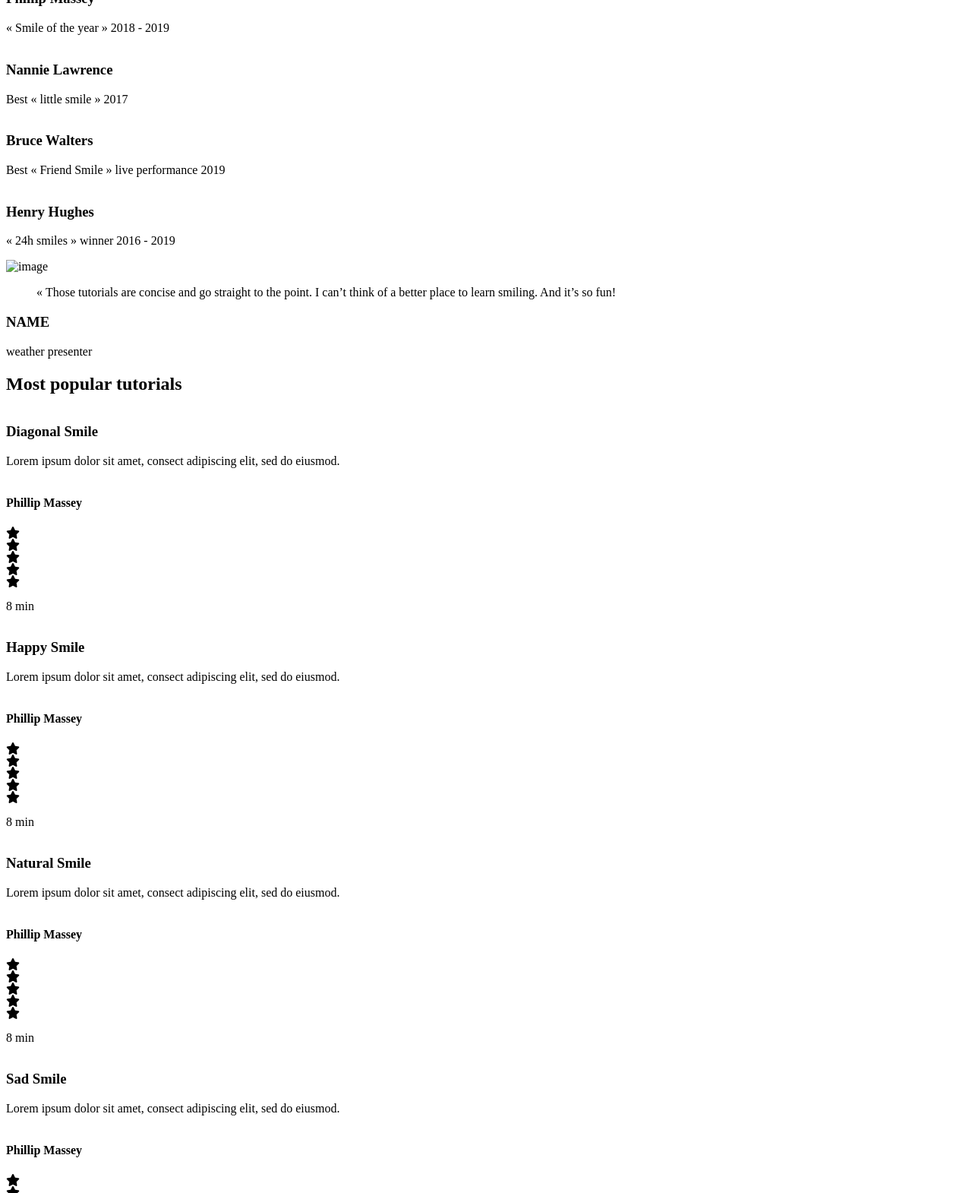
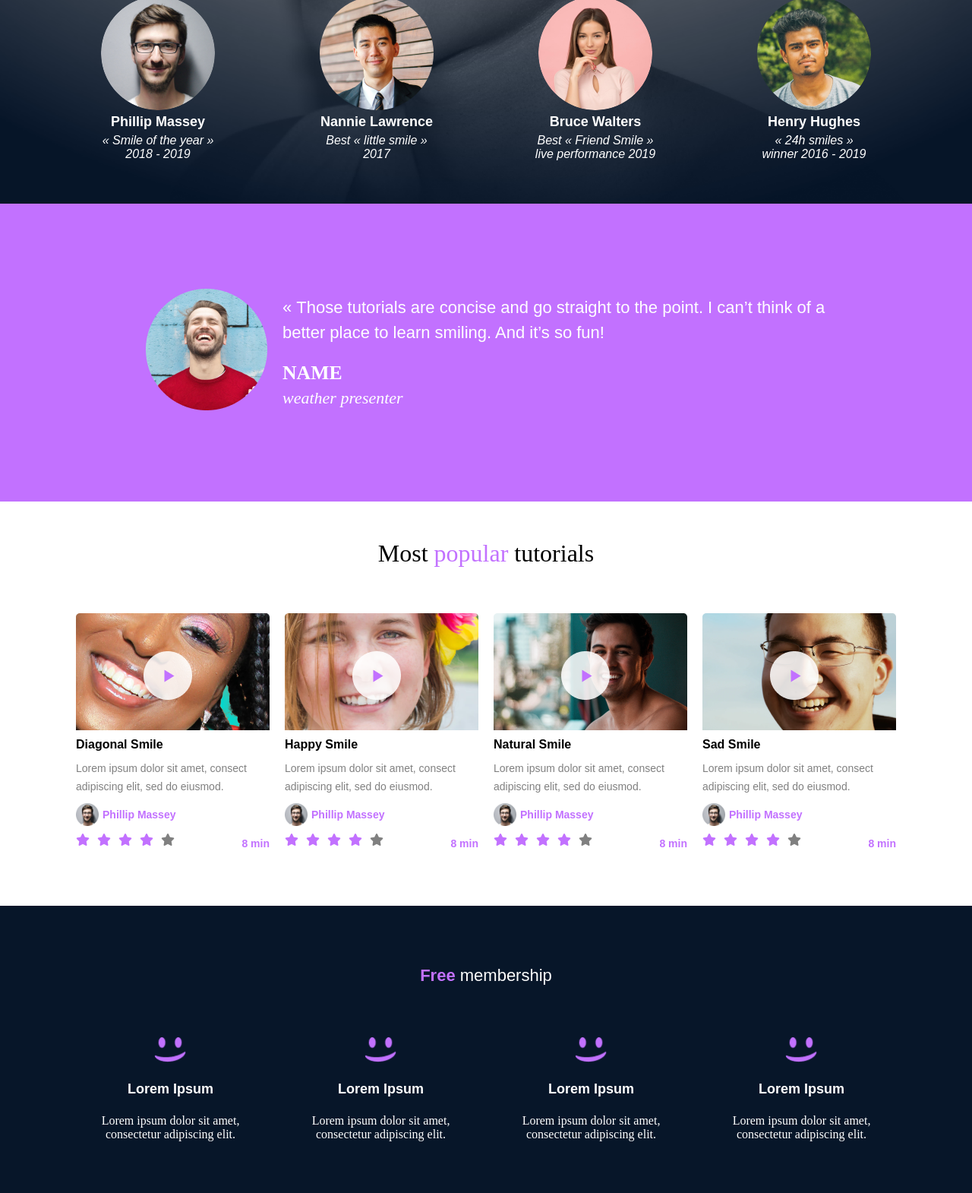
Before and after one commit to mohamedlazaar/alx_html_css, a plain HTML site: page css_advanced/index.html in a window 1280 px wide. Shown: the part 532-2102 px from the top of the page at 76% size. Drawn offline with Linux system fonts and the light colour scheme.

Commit message:
completing the alx_html_css test website

```diff
--- a/css_advanced/index.html
+++ b/css_advanced/index.html
@@ -1,16 +1,19 @@
-!DOCTYPE html>
+<!DOCTYPE html>
 <html lang="en">
 <head>
     <meta charset="UTF-8">
     <meta name="viewport" content="width=device-width, initial-scale=1.0">
     <script src="https://kit.fontawesome.com/4a2b055604.js" crossorigin="anonymous"></script>
     <link rel="stylesheet" href="styles.css">
+    <link rel="preconnect" href="https://fonts.googleapis.com">
+<link rel="preconnect" href="https://fonts.gstatic.com" crossorigin>
+<link href="https://fonts.googleapis.com/css2?family=Source+Code+Pro:ital,wght@0,200..900;1,200..900&display=swap" rel="stylesheet">
     <title>Document</title>
 </head>
 <body>
     <header>
         <nav>
-            <img src="https://fakeimg.pl/250x250?text=Sample+Logo" alt="logo">
+            <img src="images/logo.png" alt="logo">
 
             <ul>
                 <li><a href="#">COURSE</a></li>
@@ -18,195 +21,213 @@
                 <li><a href="#">LOGIN</a></li>
             </ul>
         </nav>
-
-    </header>
-    <main>
-        <section>
+        <section class="first_section">
+            <div class="get_schooled">
+                <h1>Get schooled</h1>
                 <div>
-                <h1>Get schooled</h1>
                    <span>SMILES</span>
                 <span>GRIN</span>
                 <span>LAUGH</span>
+                </div>
+
                 <button>REGISTER FOR FREE</button>
             </div>
-            <div>
-                <h2>Learn from the pros</h2>
+            <div class="pros">
+                <h2><span>Learn</span> from the pros</h2>
                 <div>
                     <div>
-                        <img src="./images/1 (3).png" alt="">
+                        <img src="images/1.png" alt="">
                         <h3>Phillip Massey</h3>
-                        <p>« Smile of the year » 2018 - 2019</p>
+                        <p>« Smile of the year »<br> 2018 - 2019</p>
                     </div>
                     <div>
-                        <img src="./images/6.png" alt="">
+                        <img src="images/2.png" alt="">
                         <h3>Nannie Lawrence</h3>
-                        <p>Best « little smile » 2017</p>
+                        <p>Best « little smile »<br> 2017</p>
                     </div>
                     <div>
-                        <img src="./images/7.png" alt="">
+                        <img src="images/3.png" alt="">
                         <h3>Bruce Walters</h3>
-                        <p>Best « Friend Smile » live performance 2019</p>
+                        <p>Best « Friend Smile »<br> live performance 2019</p>
                     </div>
                     <div>
-                        <img src="./images/8.png" alt="">
+                        <img src="images/4.png" alt="">
                         <h3>Henry Hughes</h3>
-                        <p>« 24h smiles » winner 2016 - 2019</p>
+                        <p>« 24h smiles »<br> winner 2016 - 2019</p>
                     </div>
                 </div>
             </div>
         </section>
-        <section>
+    </header>
+    <main>
+
+        <section class="section_2">
+            <div class="section_2_container">
                  <div>
-                <img src="./images/Bitmap.png" alt="image">
+                <img src="./images/5.png" alt="image">
             </div>
             <div>
                 <blockquote>« Those tutorials are concise and go straight to the point. I can’t think of a better place to learn smiling. And it’s so fun!</blockquote>
+                <div>
                        <h3>NAME</h3>
                 <P>weather presenter</P>
                 </div>
+
+            </div>
+            </div>
+
         </section>
-        <section>
-            <h2>Most popular tutorials</h2>
-            <div>
-                <img src="./images/Bitmap (1).png" alt="">
+        <section class="section_3">
+            <h2>Most <span>popular</span> tutorials</h2>
+            <div class="tutorials">
+                <div class="tutorial">
+                    <img src="images/9.png" alt="">
                     <h3>Diagonal Smile</h3>
                     <p>Lorem ipsum dolor sit amet, consect adipiscing elit, sed do eiusmod.</p>
-                <div>
-                    <img src="./images/1 (3).png" alt="">
+                    <div class="tutorial_maker">
+                        <img src="images/1.png" alt="">
                         <h4>Phillip Massey</h4>
                     </div>
-                <div>
+                    <div class="tutorial_footer">
+                        <div class="stars">
                             <div><i class="fa-solid fa-star"></i></div>
                             <div><i class="fa-solid fa-star"></i></div>
                             <div><i class="fa-solid fa-star"></i></div>
                             <div><i class="fa-solid fa-star"></i></div>
-                    <div><i class="fa-solid fa-star"></i></div>
+                            <div><i class="fa-solid fa-star last_star"></i></div>
                         </div>
                         <p>8 min</p>
                     </div>
-            <div>
-                <img src="./images/Bitmap (4).png" alt="">
+
+                </div>
+                <div class="tutorial">
+                    <img src="images/7.png" alt="">
                     <h3>Happy Smile</h3>
                     <p>Lorem ipsum dolor sit amet, consect adipiscing elit, sed do eiusmod.</p>
-                <div>
-                    <img src="./images/1 (3).png" alt="">
+                    <div class="tutorial_maker">
+                        <img src="images/1.png" alt="">
                         <h4>Phillip Massey</h4>
                     </div>
-                <div>
+                    <div class="tutorial_footer">
+                        <div class="stars">
                             <div><i class="fa-solid fa-star"></i></div>
                             <div><i class="fa-solid fa-star"></i></div>
                             <div><i class="fa-solid fa-star"></i></div>
                             <div><i class="fa-solid fa-star"></i></div>
-                    <div><i class="fa-solid fa-star"></i></div>
+                            <div><i class="fa-solid fa-star last_star"></i></div>
                         </div>
                         <p>8 min</p>
                     </div>
-            <div>
-                <img src="./images/Bitmap (3).png" alt="">
+
+                </div>
+                <div class="tutorial">
+                    <img src="images/8.png" alt="">
                     <h3>Natural Smile</h3>
                     <p>Lorem ipsum dolor sit amet, consect adipiscing elit, sed do eiusmod.</p>
-                <div>
-                    <img src="./images/1 (3).png" alt="">
+                    <div class="tutorial_maker">
+                        <img src="images/1.png" alt="">
                         <h4>Phillip Massey</h4>
                     </div>
-                <div>
+                    <div class="tutorial_footer">
+                        <div class="stars">
                             <div><i class="fa-solid fa-star"></i></div>
                             <div><i class="fa-solid fa-star"></i></div>
                             <div><i class="fa-solid fa-star"></i></div>
                             <div><i class="fa-solid fa-star"></i></div>
-                    <div><i class="fa-solid fa-star"></i></div>
+                            <div><i class="fa-solid fa-star last_star"></i></div>
                         </div>
                         <p>8 min</p>
                     </div>
-            <div>
-                <img src="./images/Bitmap (2).png" alt="">
+
+                </div>
+                <div class="tutorial">
+                    <img src="images/6.png" alt="">
                     <h3>Sad Smile</h3>
                     <p>Lorem ipsum dolor sit amet, consect adipiscing elit, sed do eiusmod.</p>
-                <div>
-                    <img src="./images/1 (3).png" alt="">
+                    <div class="tutorial_maker">
+                        <img src="images/1.png" alt="">
                         <h4>Phillip Massey</h4>
                     </div>
-                <div>
+                    <div class="tutorial_footer">
+                                <div class="stars">
                         <div><i class="fa-solid fa-star"></i></div>
                         <div><i class="fa-solid fa-star"></i></div>
                         <div><i class="fa-solid fa-star"></i></div>
                         <div><i class="fa-solid fa-star"></i></div>
-                    <div><i class="fa-solid fa-star"></i></div>
+                        <div><i class="fa-solid fa-star last_star"></i></div>
                     </div>
                     <p>8 min</p>
                     </div>
+
+                </div>
+            </div>
+
         </section>
-        <section>
-            <h2>Free membership</h2>
+        <section class="section_4">
+            <h2><span>Free </span>membership</h2>
+            <div class="smile_container">
                 <div>
-                <img src="./images/smile.svg" alt="">
+                    <img src="images/smile.png" alt="">
                     <h3>Lorem Ipsum</h3>
                     <p>Lorem ipsum dolor sit amet, consectetur adipiscing elit.</p>
                 </div>
                 <div>
-                <img src="./images/smile.svg" alt="">
+                    <img src="images/smile.png" alt="">
                     <h3>Lorem Ipsum</h3>
                     <p>Lorem ipsum dolor sit amet, consectetur adipiscing elit.</p>
                 </div>
                 <div>
-                <img src="./images/smile.svg" alt="">
+                    <img src="images/smile.png" alt="">
                     <h3>Lorem Ipsum</h3>
                     <p>Lorem ipsum dolor sit amet, consectetur adipiscing elit.</p>
                 </div>
                 <div>
-                <img src="./images/smile.svg" alt="">
+                    <img src="images/smile.png" alt="">
                     <h3>Lorem Ipsum</h3>
                     <p>Lorem ipsum dolor sit amet, consectetur adipiscing elit.</p>
                 </div>
+            </div>
+
             <button>REGISTER FOR FREE</button>
         </section>
-        <section>
+        <section class="section_5">
             <h2>F.A.Q</h2>
-            <div>
-                <div>
+            <div class="faq">
                 <div>
                     <h3>How does this work?</h3>
+                    <p>Lorem ipsum dolor sit amet, consectetur adipiscing elit, sed do eiusmod tempor incididunt ut labore et dolore magna aliqua. Ut enim ad minim veniam, quis nostrud exercitation ullamco laboris nisi ut aliquip ex ea commodo consequat. Duis aute irure dolor in reprehenderit in voluptate velit esse cillum dolore eu fugiat nulla pariatur. Excepteur sint occaecat cupidatat non proident, sunt in culpa qui officia deserunt mollit anim id est laborum.
+                    </p>
                 </div>
                 <div>
-                        Lorem ipsum dolor sit amet, consectetur adipiscing elit, sed do eiusmod tempor incididunt ut labore et dolore magna aliqua. Ut enim ad minim veniam, quis nostrud exercitation ullamco laboris nisi ut aliquip ex ea commodo consequat. Duis aute irure dolor in reprehenderit in voluptate velit esse cillum dolore eu fugiat nulla pariatur. Excepteur sint occaecat cupidatat non proident, sunt in culpa qui officia deserunt mollit anim id est laborum.
+                    <h3>How does this work?</h3>
+                    <p>Lorem ipsum dolor sit amet, consectetur adipiscing elit, sed do eiusmod tempor incididunt ut labore et dolore magna aliqua. Ut enim ad minim veniam, quis nostrud exercitation ullamco laboris nisi ut aliquip ex ea commodo consequat. Duis aute irure dolor in reprehenderit in voluptate velit esse cillum dolore eu fugiat nulla pariatur. Excepteur sint occaecat cupidatat non proident, sunt in culpa qui officia deserunt mollit anim id est laborum.
+                    </p>
+                </div>
+                <div>
+                    <h3>How does this work?</h3>
+                    <p>Lorem ipsum dolor sit amet, consectetur adipiscing elit, sed do eiusmod tempor incididunt ut labore et dolore magna aliqua. Ut enim ad minim veniam, quis nostrud exercitation ullamco laboris nisi ut aliquip ex ea commodo consequat. Duis aute irure dolor in reprehenderit in voluptate velit esse cillum dolore eu fugiat nulla pariatur. Excepteur sint occaecat cupidatat non proident, sunt in culpa qui officia deserunt mollit anim id est laborum.
+                    </p>
                 </div>
 
                 <div>
                     <h3>How does this work?</h3>
+                    <p>Lorem ipsum dolor sit amet, consectetur adipiscing elit, sed do eiusmod tempor incididunt ut labore et dolore magna aliqua. Ut enim ad minim veniam, quis nostrud exercitation ullamco laboris nisi ut aliquip ex ea commodo consequat. Duis aute irure dolor in reprehenderit in voluptate velit esse cillum dolore eu fugiat nulla pariatur. Excepteur sint occaecat cupidatat non proident, sunt in culpa qui officia deserunt mollit anim id est laborum.
+                    </p>
                 </div>
-                    <div>
-                        Lorem ipsum dolor sit amet, consectetur adipiscing elit, sed do eiusmod tempor incididunt ut labore et dolore magna aliqua. Ut enim ad minim veniam, quis nostrud exercitation ullamco laboris nisi ut aliquip ex ea commodo consequat. Duis aute irure dolor in reprehenderit in voluptate velit esse cillum dolore eu fugiat nulla pariatur. Excepteur sint occaecat cupidatat non proident, sunt in culpa qui officia deserunt mollit anim id est laborum.
-                    </div>
-                </div>
-                <div>
-                    <div>
-                        <h3>How does this work?</h3>
-                    </div>
-                    <div>
-                        Lorem ipsum dolor sit amet, consectetur adipiscing elit, sed do eiusmod tempor incididunt ut labore et dolore magna aliqua. Ut enim ad minim veniam, quis nostrud exercitation ullamco laboris nisi ut aliquip ex ea commodo consequat. Duis aute irure dolor in reprehenderit in voluptate velit esse cillum dolore eu fugiat nulla pariatur. Excepteur sint occaecat cupidatat non proident, sunt in culpa qui officia deserunt mollit anim id est laborum.
-                    </div>
-                    <div>
-                        <h3>How does this work?</h3>
-                    </div>
-                    <div>
-                        Lorem ipsum dolor sit amet, consectetur adipiscing elit, sed do eiusmod tempor incididunt ut labore et dolore magna aliqua. Ut enim ad minim veniam, quis nostrud exercitation ullamco laboris nisi ut aliquip ex ea commodo consequat. Duis aute irure dolor in reprehenderit in voluptate velit esse cillum dolore eu fugiat nulla pariatur. Excepteur sint occaecat cupidatat non proident, sunt in culpa qui officia deserunt mollit anim id est laborum.
-                    </div>
-                </div>
+
             </div>
         </section>
     </main>
     <footer>
-        <section>
-            <div>
-                <img src="https://fakeimg.pl/250x250?text=Sample+Logo" alt="logo">
-                <div>
+        <div class="footer">
+            <img src="images/logo.png" alt="logo">
+            <div class="footer_social_media">
                 <i class="fa-brands fa-facebook"></i>
                 <i class="fa-brands fa-twitter"></i>
                 <i class="fa-brands fa-instagram"></i>
             </div>
         </div>
         <p>©smileschool 2020</p>
-        </section>
     </footer>
 </body>
 </html>
--- a/css_advanced/styles.css
+++ b/css_advanced/styles.css
@@ -0,0 +1,368 @@
+*{
+    box-sizing: border-box;
+    padding: 0;
+    margin: 0;
+}
+@font-face {
+    font-family: spin-cycle;
+    src: url(Spin-Cycle-OT/spincycle_ot.otf);
+}
+
+body{
+    display: flex;
+    flex-direction: column;
+}
+header{
+    height: 100vh;
+    background-image: url('images/Object.png');
+    width: 100vw;
+    height: 100vh;
+    background-size: cover;
+    background-repeat: no-repeat;
+    background-position: center;
+}
+header nav{
+    display: flex;
+    justify-content: space-around;
+    align-items: center;
+    width: 100%;
+    height: 10vh;
+    padding: 10px;
+    position: fixed;
+    top: 0;
+    left: 0;
+
+}
+header nav ul{
+    list-style: none;
+    display: flex;
+    gap: 30px
+}
+a{
+    text-decoration: none;
+    color: white;
+    font-family: "Source Sans Pro", sans-serif;
+    font-size: 12px;
+    font-weight: bold;
+}
+main{
+
+}
+.first_section{
+    height: 100%;
+    margin-top: 10px;
+    display: flex;
+    flex-direction: column;
+    padding: 50px 0;
+
+}
+.get_schooled{
+    height: 60%;
+    gap: 20px !important
+}
+.get_schooled h1{
+    font-family: "Source Sans Pro", sans-serif;
+    font-size: 120px;
+    font-weight: bold;
+    color: white
+
+}
+.get_schooled div span{
+    font-size: 16px;
+    font-weight: bold;
+    font-family: "Source Sans Pro", sans-serif;
+    margin-left: 10px;
+    color: white;
+}
+button{
+    width: 162px;
+    height: 44px;
+
+    background-color: #C271FF;
+    border: none;
+    font-family: "Source Sans Pro", sans-serif;
+    font-size: 14px;
+    color: white;
+    border-radius: 22px;
+    cursor: pointer;
+    font-weight: 600;
+}
+.get_schooled, .pros, .pros div div{
+    display: flex;
+    flex-direction: column;
+    align-items: center;
+    justify-content: center;
+    gap: 5px
+
+}
+.pros div{
+    display: grid;
+    grid-template-columns: repeat(4, 1fr);
+    width: 90%;
+    margin: 0 auto;
+}
+.pros div div{
+    justify-content: flex-start !important;
+}
+.pros h2{
+    font-size: 32px;
+    font-weight: lighter;
+    font-family: "Source Sans Pro", sans-serif;
+    color: white;
+    padding: 0 0 5px;
+}
+.pros h2 span{
+    color: #C271FF;
+}
+.pros div div img{
+    width: 150px;
+    height: 150px;
+    border-radius: 50%
+}
+.pros div div h3{
+    font-size: 18px;
+    font-family: "Source Sans Pro", sans-serif;
+    font-weight: bolder;
+    color: white;
+}
+.pros div div p{
+    font-family: "Source Sans Pro", sans-serif;
+    font-weight: lighter;
+    font-style: italic;
+    font-size: 16px;
+    color: white;
+    text-align: center;
+}
+.section_2{
+    width: 100%;
+    height: 392px;
+    background-color: #C271FF;
+
+    color: white;
+
+    font-size: 22px;
+    line-height: 33px;
+    font-family: "Source Sans Pro", sans-serif;
+    font-weight: normal;
+
+}
+.section_2 .section_2_container{
+    width: 70%;
+    height: 100%;
+    margin: auto;
+     display: flex;
+    justify-content: center;
+    align-items: center;
+    gap: 20px;
+}
+.section_2 .section_2_container div blockquote{
+
+    margin-bottom: 20px;
+}
+.section_2 .section_2_container div img{
+    width: 160px;
+    height: 160px;
+}
+.section_2 .section_2_container div h3{
+    font-family: "Source Sans Pro";
+    font-weight: bold;
+}
+.section_2 .section_2_container div p{
+    font-family: "Source Sans Pro";
+    font-weight: normal;
+    font-style: italic;
+}
+.section_3, .section_4{
+    display: flex;
+    flex-direction: column;
+    justify-content: flex-end;
+    align-items: center;
+    width: 100vw;
+    min-height: 500px;
+    gap: 60px;
+    padding: 50px 0
+}
+.section_3 h2{
+    font-size: 32px;
+    font-family: "Source Sans Pro";
+    font-weight: lighter;
+
+}
+.section_3 h2 span{
+    font-weight: bolder;
+    color: #C271FF
+}
+.tutorials, .smile_container{
+    display: flex;
+    justify-content: center;
+    align-items: center;
+    width: 100%;
+    flex-wrap: wrap;
+    gap: 20px;
+}
+.tutorials .tutorial {
+    width: 255px;
+    height: 335px;
+    display: flex;
+    flex-direction: column;
+    gap: 10px;
+    font-family: "Source Sans Pro", sans-serif ;
+}
+.tutorial {
+    position: relative;
+}
+.tutorial::after{
+    content: "";
+    position: absolute;
+    top: 15%;
+    left: 35%;
+    /* transform: translate(-50%, -50%); */
+    width: 64px;
+    height: 64px;
+    background-image: url(images/play.png);
+}
+.tutorial h3{
+    font-size: 16px;
+    font-weight: bold;
+}
+.tutorial p{
+    font-size: 14px;
+    font-weight: normal;
+    color:gray;
+    line-height: 24px;
+}
+.stars{
+    display: flex;
+    gap: 10px;
+}
+.tutorial_maker{
+    display: flex;
+    align-items: center;
+    gap: 5px;
+
+}
+.tutorial_maker img{
+    width: 30px;
+    height: 30px;
+}
+.tutorial_maker h4, .tutorial_footer p{
+    font-size: 14px;
+    font-weight: 700;
+    line-height: 27px;
+    color: #C271FF
+}
+.tutorial_footer{
+    display: flex;
+    justify-content: space-between;
+}
+
+.tutorial_footer{
+    color: #C271FF
+}
+.last_star{
+    color: gray;
+}
+.section_4{
+    background-color: #071629;
+    color: white;
+    justify-content: center !important;
+
+}
+.section_4 h2{
+    font-size: 22px;
+    font-weight: lighter;
+    font-family: "Source Sans Pro", sans-serif;
+}
+.section_4 h2 span{
+    color: #C271FF;
+    font-weight: bold;
+}
+.smile_container div{
+    width: 257px;
+    height: 153px;
+    display: flex;
+    flex-direction: column;
+    justify-content: center;
+    align-items: center;
+    gap: 20px;
+    text-align: center;
+}
+.smile_container div img{
+    width: 43px;
+    height: 35px;
+}
+.smile_container div h3{
+    font-size: 18px;
+    font-weight: 700;
+    line-height: 26px;
+    font-family: "Source Sans Pro", sans-serif ;
+}
+.section_5{
+    display: flex;
+    flex-direction: column;
+    align-items: center;
+    gap: 30px;
+    margin: 50px 0;
+
+}
+.section_5 h2{
+    font-family: "Source Sans Pro", sans-serif ;
+    font-size: 60px;
+    font-weight: lighter;
+    margin-bottom: 20px
+}
+.section_5 .faq{
+    display: grid;
+    grid-template-columns: 1fr 1fr;
+    column-gap: 150px;
+    row-gap: 40px;
+    width: 70%;
+}
+.faq div{
+    display: flex;
+    flex-direction: column;
+    gap: 30px
+}
+.faq div h3{
+    font-size: 16px;
+    font-weight: bold;
+    font-family: "Source Sans Pro", sans-serif ;
+}
+.faq div p{
+    font-family:  "Source Sans Pro", sans-serif ;
+    font-size: 14px;
+    line-height: 24px;
+    color: gray;
+}
+footer{
+    display: flex;
+    flex-direction: column;
+    justify-content: space-around;
+    align-items: center;
+    background-color: #071629;
+    height: 250px;
+    color: white
+}
+.footer{
+    display: flex;
+    justify-content: space-between;
+    align-items: center;
+    height: 200px;
+    width: 90%
+}
+.footer_social_media{
+    width: 100px;
+    height: 50px;
+    display: flex;
+    align-items: center;
+    justify-content: space-between;
+}
+.footer_social_media i{
+    background-color: white;
+    color: #071629;
+    padding: 4px;
+    border-radius: 50%
+}
+footer p{
+    margin-bottom: 20px;
+}
```
Also changed, not shown: css_advanced/images/1.png (added), css_advanced/images/2.png (added), css_advanced/images/3.png (added), css_advanced/images/4.png (added), css_advanced/images/5.png (added), css_advanced/images/6.png (added), css_advanced/images/7.png (added), css_advanced/images/8.png (added), css_advanced/images/9.png (added), css_advanced/images/Object.png (added), css_advanced/images/logo.png (added), css_advanced/images/play.png (added), css_advanced/images/rating.png (added), css_advanced/images/smile.png (added). Lines whose indentation alone changed are shown as unchanged.
